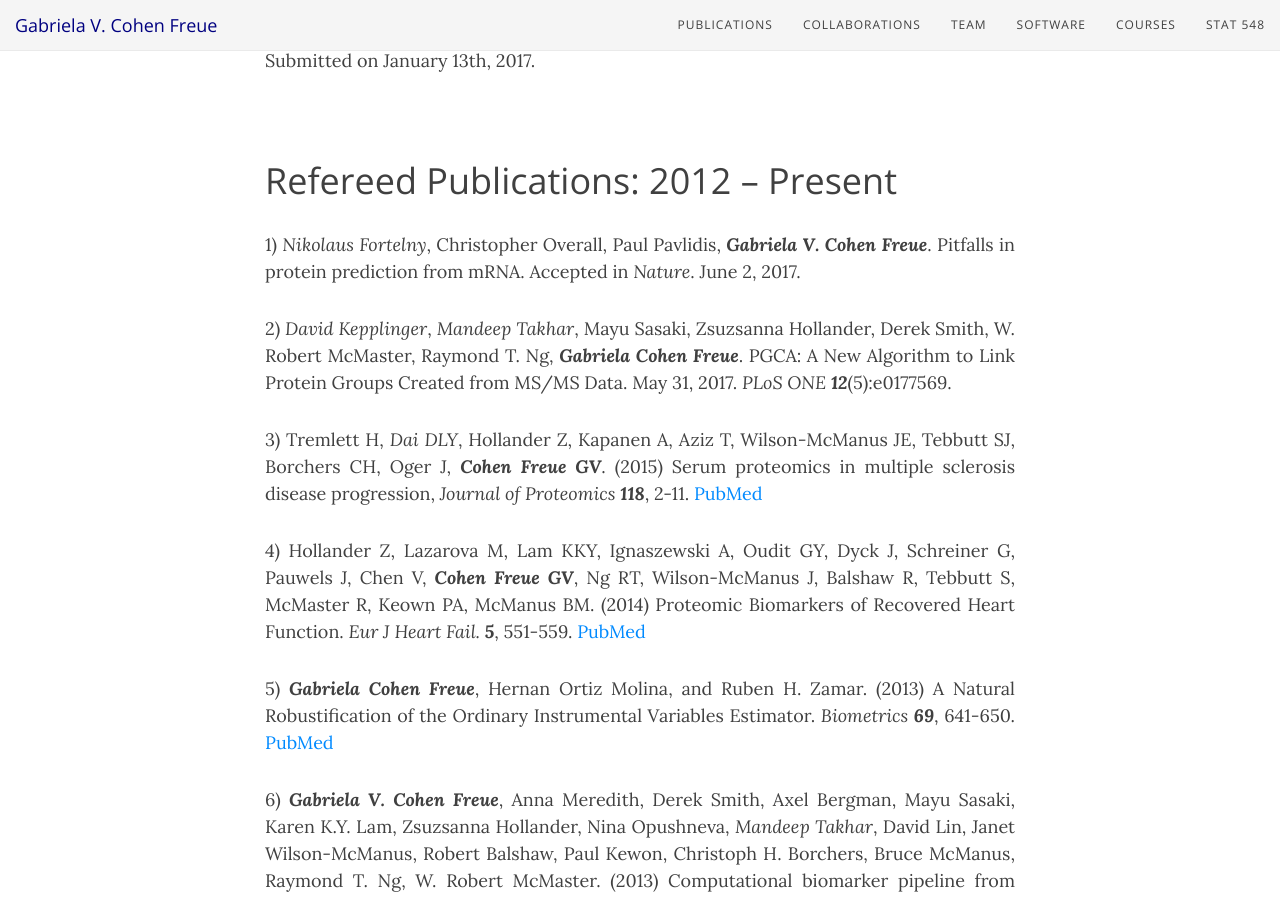
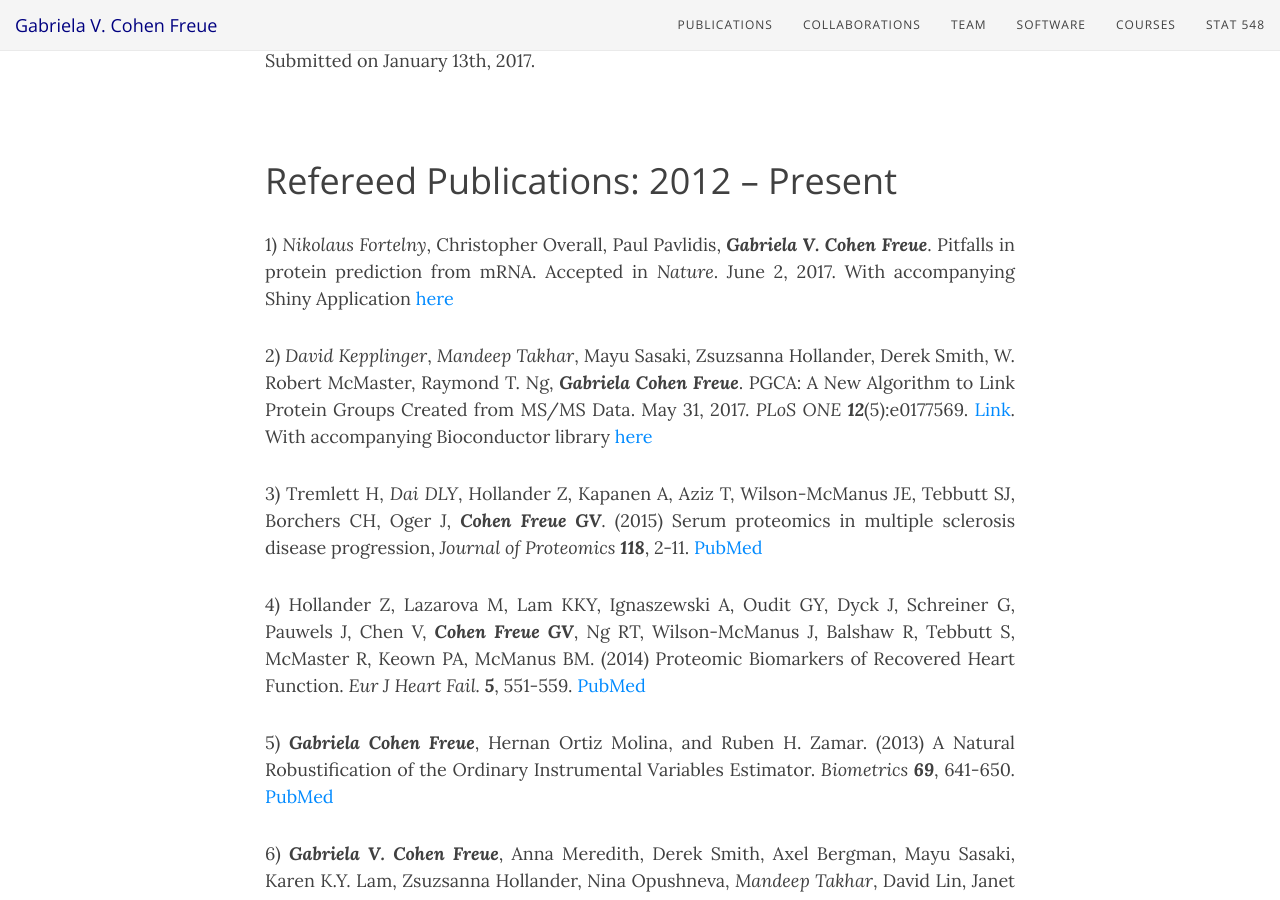
Before and after one commit to gcohenfr/gcohenfr.github.io, a Jekyll site: the page built from pub.md, in a window 1280 px wide and 900 px high, scrolled down 872 px. Built offline with Jekyll 4.4.1, drawn with Linux system fonts in a browser that asks for light colours; nearby versions of some CDN libraries.

Commit message:
Update pub.md

```diff
--- a/pub.md
+++ b/pub.md
@@ -17,37 +17,30 @@
 <br>
 # Refereed Publications: 2012 -- Present
 
-1) *Nikolaus Fortelny*, Christopher Overall, Paul Pavlidis, ***Gabriela V. Cohen Freue***. Pitfalls in protein prediction from mRNA. Accepted in *Nature*. June 2, 2017.
+1) *Nikolaus Fortelny*, Christopher Overall, Paul Pavlidis, ***Gabriela V. Cohen Freue***. Pitfalls in protein prediction from mRNA. Accepted in *Nature*. June 2, 2017. With accompanying Shiny Application [here](https://dakep.shinyapps.io/central-dogma/)
 
-2) *David Kepplinger*, *Mandeep Takhar*, Mayu Sasaki, Zsuzsanna Hollander, Derek Smith, W. Robert McMaster, Raymond T. Ng, ***Gabriela Cohen Freue***. PGCA: A New Algorithm to Link Protein Groups Created from MS/MS Data. May 31, 2017. *PLoS ONE* ***12***(5):e0177569.
+2) *David Kepplinger*, *Mandeep Takhar*, Mayu Sasaki, Zsuzsanna Hollander, Derek Smith, W. Robert McMaster, Raymond T. Ng, ***Gabriela Cohen Freue***. PGCA: A New Algorithm to Link Protein Groups Created from MS/MS Data. May 31, 2017. *PLoS ONE* ***12***(5):e0177569. [Link](https://doi.org/10.1371/journal.pone.0177569). With accompanying Bioconductor library [here](https://bioconductor.org/packages/release/bioc/html/pgca.html)
 
 3) Tremlett H, *Dai DLY*, Hollander Z, Kapanen A, Aziz T, Wilson-McManus JE, Tebbutt SJ, Borchers CH, Oger J, ***Cohen Freue GV***. (2015) Serum proteomics in multiple sclerosis disease progression, *Journal of Proteomics* ***118***, 2-11.
 [PubMed](https://www.ncbi.nlm.nih.gov/pubmed/25753122)
 
-
 4) Hollander Z, Lazarova M, Lam KKY, Ignaszewski A, Oudit GY, Dyck J, Schreiner G, Pauwels J, Chen V, ***Cohen Freue GV***, Ng RT, Wilson-McManus J, Balshaw R, Tebbutt S, McMaster R, Keown PA, McManus BM. (2014) Proteomic Biomarkers of Recovered Heart Function. *Eur J Heart Fail.* ***5***, 551-559.
 [PubMed](https://www.ncbi.nlm.nih.gov/pubmed/24574204)
-
 
 5) ***Gabriela Cohen Freue***, Hernan Ortiz Molina, and Ruben H. Zamar. (2013) A Natural Robustification of the Ordinary Instrumental Variables Estimator. *Biometrics* ***69***, 641-650.
 [PubMed](https://www.ncbi.nlm.nih.gov/pubmed/23865476)
 
-
 6) ***Gabriela V. Cohen Freue***, Anna Meredith, Derek Smith, Axel Bergman, Mayu Sasaki, Karen K.Y. Lam, Zsuzsanna Hollander, Nina Opushneva, *Mandeep Takhar*, David Lin, Janet Wilson-McManus, Robert Balshaw,  Paul Kewon, Christoph H. Borchers, Bruce McManus, Raymond T. Ng, W. Robert McMaster. (2013) Computational biomarker pipeline from discovery to clinical implementation: plasma proteomic biomarkers for cardiac transplantation. *PLoS Computational Biology* ***9(4)***: e1002963.
 [PubMed](https://www.ncbi.nlm.nih.gov/pubmed/23592955)
-
 
 7) Lin D\*, ***Cohen Freue G***\*, Hollander Z, Mancini GBJ, Sasaki M, Mui  A, Wilson-McManus J, Ignaszewski A, Imai C, Meredith A, Balshaw R, Ng RT, Keown PA, McMaster R, Carere R, Webb JG, McManus BM. (2013) Plasma protein biosignatures for detection of cardiac allograft vasculopathy. *The Journal of Heart and Lung Transplantation* ***7***, 723-733. \*Equal contributors.
 [PubMed](https://www.ncbi.nlm.nih.gov/pubmed/23796154)
 
-
 8) Hollander Z, Chen V, Lin D, Ng R.T., Balshaw R, ***Cohen Freue G***, Ignaszewski A, Imai C, Kaan A, Wilson-McManus J, McMaster R, Keown P, McManus BM. (2013) Predicting acute cardiac allograft rejection using donor and recipient gene expression. *J Heart Lung Transplant* ***32***, 259-65.
 [PubMed](https://www.ncbi.nlm.nih.gov/pubmed/23265908)
 
-
 9) Oliver P. Günther, Virginia Chen, ***Gabriela Cohen Freue***, Robert F. Balshaw, Scott. J. Tebbutt, Zsuzsanna Hollander, *Mandeep Takhar*, W. Robert McMaster, Bruce M. McManus, Paul A. Keown, Raymond T. Ng. (2012) A computational pipeline for the development of multi-marker biosignature panels and ensemble classifiers. *BMC Bioinformatics* ***13***:326.
 [BioMed](http://bmcbioinformatics.biomedcentral.com/articles/10.1186/1471-2105-13-326)
-
 
 10) *Singh, Amrit*; ***Cohen-Freue, Gabriela***; Oosthuizen, Jean; Kam, Sarah; Ruan, Jian; *Takhar, Mandeep*; Gauvreau, Gail; O'Byrne, Paul; Fitzgerald, Mark; Boulet, Louis-Philippe; Borchers, Christoph; Tebbutt, Scott. (2012) Plasma proteomics can discriminate isolated early from dual responses in asthmatic individuals undergoing an allergen inhalation challenge. *Proteomics Clinical Applications* ***6***, 476-485.
 [PubMed](https://www.ncbi.nlm.nih.gov/pubmed/22930592)
@@ -55,10 +48,8 @@
 11) Domanski D, Percy AJ, Yang J, Chambers AG, Hill JS, ***Freue GV***, Borchers CH. (2012) MRM-based Multiplexed Quantitation of 67 Putative Cardiovascular Disease Biomarkers in Human Plasma. *Proteomics* ***12***, 1222-1243.
 [PubMed](https://www.ncbi.nlm.nih.gov/pubmed/22577024)
 
-
 12) Dominik Domanski\*, ***Gabriela V. Cohen Freue***\*, Luis Sojo, Michael A. Kuzyk, Leslie Ratkay, Carol E. Parker, Y. Paul Goldberg, and Christoph H. Borchers. (2012) The Use of Multiplexed MRM for the Discovery of Biomarkers to Differentiate Iron-deficiency Anemia from Anemia of Inflammation. *Journal of Proteomics* JPROT-D-11-00502.\*Equal contributors.
 [PubMed](https://www.ncbi.nlm.nih.gov/pubmed/22146476)
-
 
 13) ***Gabriela V. Cohen Freue*** and Christoph H. Borchers. (2012) Multiple Reaction Monitoring (MRM) – Principles and Application to Coronary Artery Disease. *Circulation: Cardiovascular Genetics* ***5***, 378.
 [PubMed](https://www.ncbi.nlm.nih.gov/pubmed/22715283)
```
